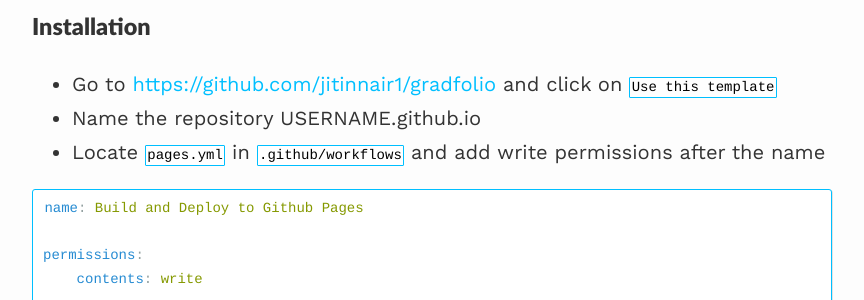
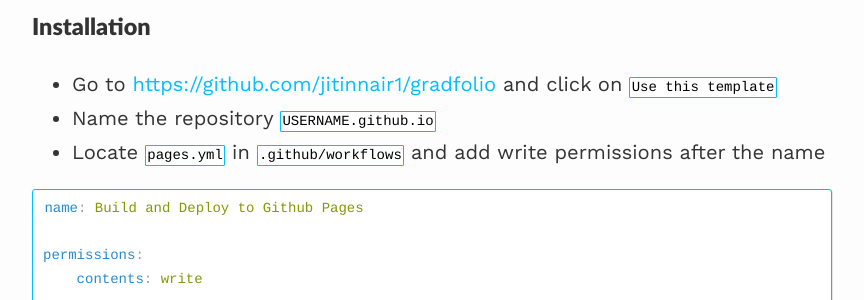
Before and after one commit to josapton/josapton.github.io, a Jekyll site: the page built from _projects/my-gh-pages.md, in a window 1280 px wide and 900 px high, scrolled down 1573 px. Shown: the part 154-454 px from the top of the window, without its empty margins (208-1072 px from the left). Built offline with Jekyll 4.4.1, drawn with Linux system fonts in a browser that asks for light colours.

```diff
--- a/_projects/my-gh-pages.md
+++ b/_projects/my-gh-pages.md
@@ -32,7 +32,7 @@ Check out the [Jekyll docs](https://jekyllrb.com/docs/) and [Gradfolio wiki](htt
 ### Installation
 
 - Go to [https://github.com/jitinnair1/gradfolio](https://github.com/jitinnair1/gradfolio) and click on `Use this template`
-- Name the repository USERNAME.github.io
+- Name the repository `USERNAME.github.io`
 - Locate `pages.yml` in `.github/workflows` and add write permissions after the name
 
 ~~~yaml
```
Also changed, not shown: README.md.
